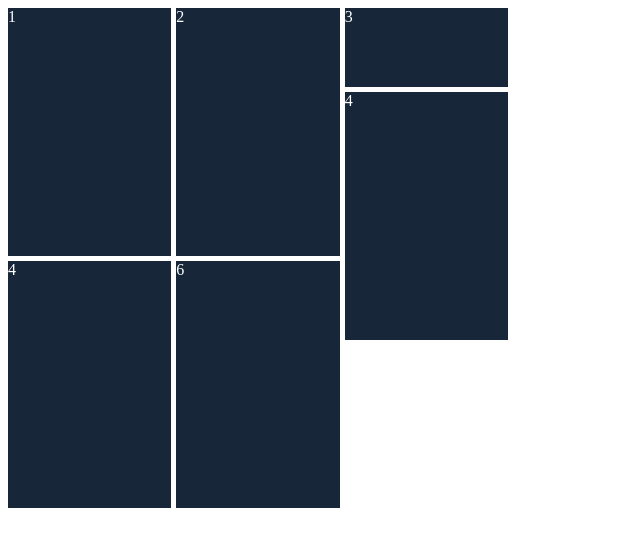
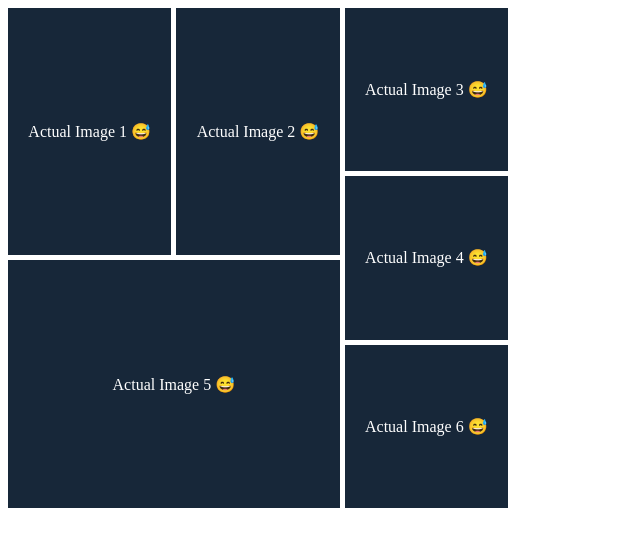
Before and after one commit to Ashish-Nagar-027/ppt-july-2, a plain HTML site: page grid-layout/index.html in a window 1280 px wide. Shown: the whole page, without its empty margins (0-640 px from the left). Drawn offline with Linux system fonts and the light colour scheme.

Commit message:
grid syntax added

```diff
--- a/grid-layout/index.html
+++ b/grid-layout/index.html
@@ -19,6 +19,8 @@
     .container div{
         background: #172739;
         color: white;
+        display: grid ;
+        place-items: center;
 
     }
     .box-1 {
@@ -31,18 +33,18 @@
     }
     .box-3 {
         grid-column: span 2;
-        grid-column: span 2;
+        grid-row: span 2;
     }
     .box-4 {
-        grid-row: span 3;
+        grid-row: span 2;
         grid-column: span 2;
     }
     .box-5 {
         grid-row: span 3;
-        grid-column: span 2;
+        grid-column: span 4;
     }
     .box-6 {
-        grid-row: span 3;
+        grid-row: span 2;
         grid-column: span 2;
     }
 
@@ -52,12 +54,12 @@
 </style>
 <body>
     <div class="container">
-         <div class="box-1">1</div>
-         <div class="box-2">2</div>
-         <div class="box-3">3</div>
-         <div class="box-4">4</div>
-         <div class="box-5">4</div>
-         <div class="box-6">6</div>
+         <div class="box-1">Actual Image 1 😅</div>
+         <div class="box-2">Actual Image 2 😅</div>
+         <div class="box-3">Actual Image 3 😅</div>
+         <div class="box-4">Actual Image 4 😅</div>
+         <div class="box-5">Actual Image 5 😅</div>
+         <div class="box-6">Actual Image 6 😅</div>
     </div>
 </body>
 </html>
```
